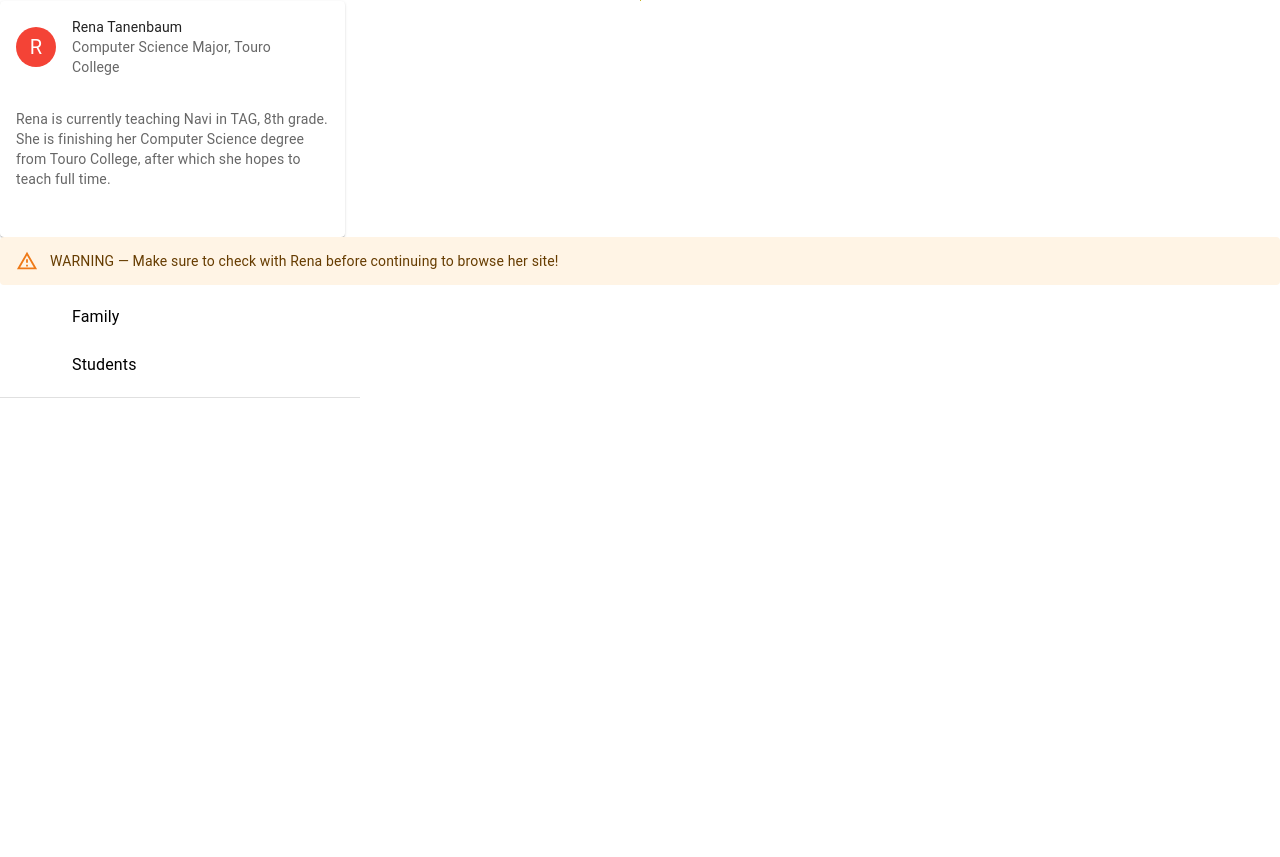
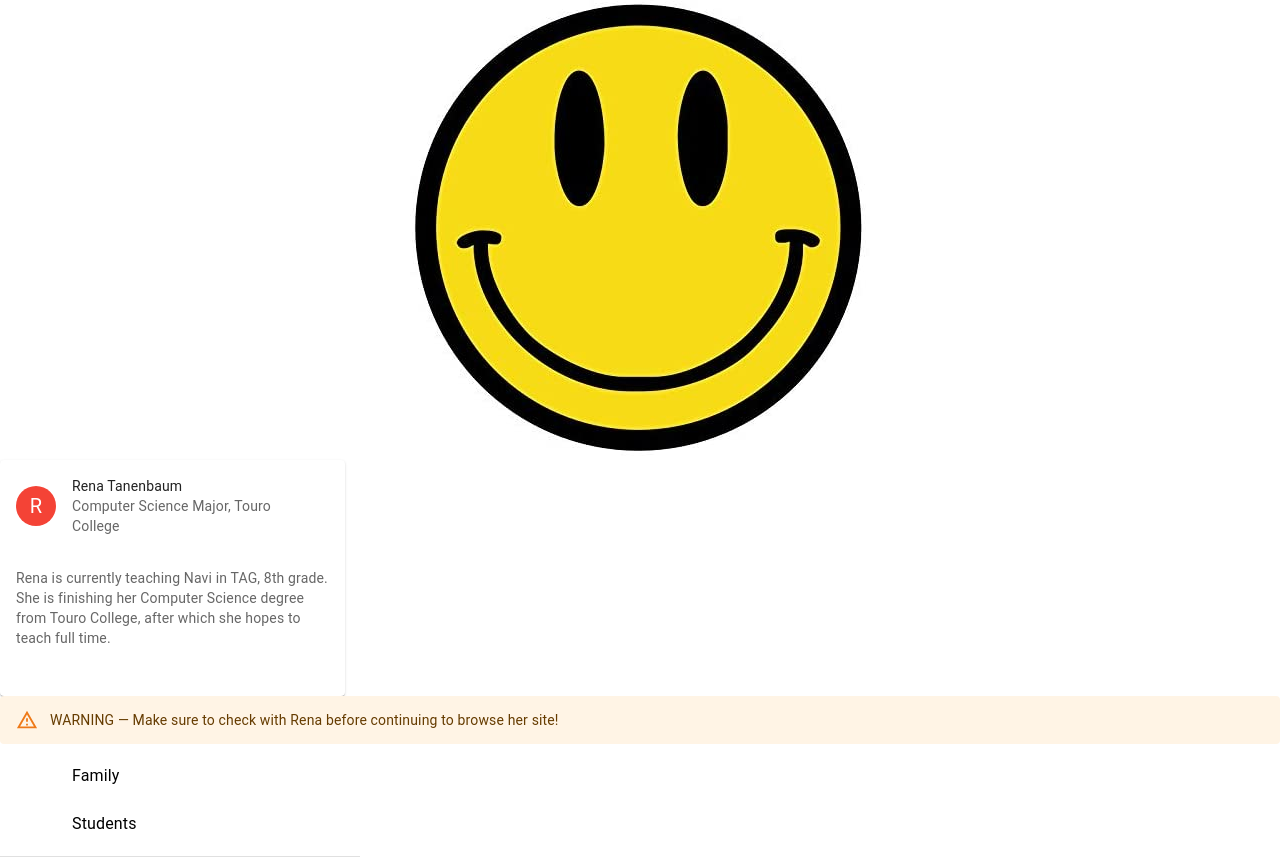
Before and after one commit to 8878rena/mcon-353-demo-site, a React (Create React App) app: page / in a window 1280 px wide. Before the commit the page ends 800 px from the top, so only its background shows below. Built offline with nearby package versions, Linux system fonts and the light colour scheme.

Commit message:
image file

```diff
--- a/src/index.css
+++ b/src/index.css
@@ -1,13 +1,19 @@
 body {
   margin: 0;
-  font-family: -apple-system, BlinkMacSystemFont, 'Segoe UI', 'Roboto', 'Oxygen',
-    'Ubuntu', 'Cantarell', 'Fira Sans', 'Droid Sans', 'Helvetica Neue',
+  font-family: -apple-system, BlinkMacSystemFont, "Segoe UI", "Roboto", "Oxygen",
+    "Ubuntu", "Cantarell", "Fira Sans", "Droid Sans", "Helvetica Neue",
     sans-serif;
   -webkit-font-smoothing: antialiased;
   -moz-osx-font-smoothing: grayscale;
 }
 
 code {
-  font-family: source-code-pro, Menlo, Monaco, Consolas, 'Courier New',
+  font-family: source-code-pro, Menlo, Monaco, Consolas, "Courier New",
     monospace;
 }
+img {
+  height: 10%;
+}
+header {
+  height: 10%;
+}
```
